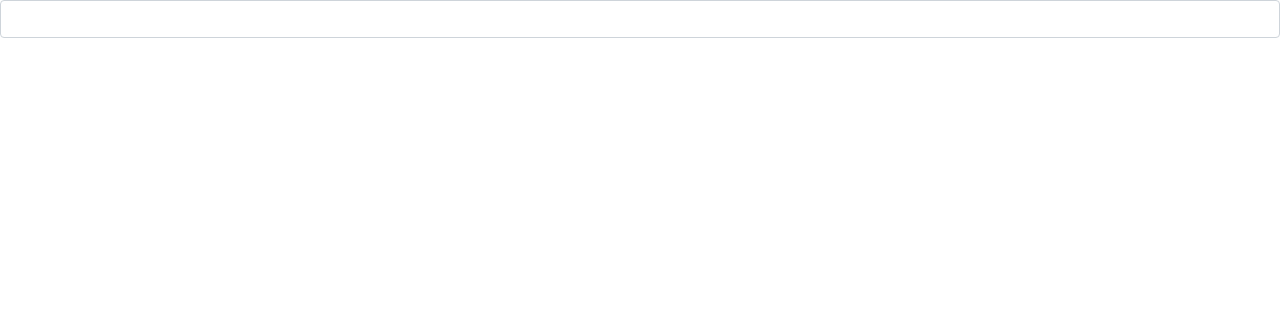
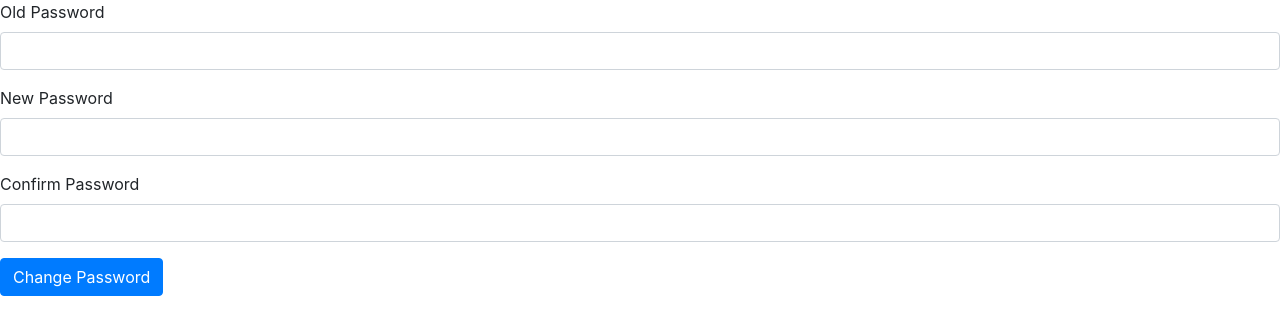
Before and after one commit to ravishrivastava/sample-ngForm, an Angular app: page / in a window 1280 px wide. Shown: the top 334 px of the page. Built offline with nearby package versions, Linux system fonts and the light colour scheme.

Commit message:
added changed password component

```diff
--- a/src/app/app.component.html
+++ b/src/app/app.component.html
@@ -1,4 +1 @@
-<!-- <course title="Course Detail">
-  <ng-content></ng-content>
-</course> -->
-<app-new-course-form></app-new-course-form>
+<change-password></change-password>
--- a/src/app/app.module.ts
+++ b/src/app/app.module.ts
@@ -7,6 +7,7 @@
 import { CourseComponent } from './course/course.component';
 import { SignupFormComponent } from './signup-form/signup-form.component';
 import { NewCourseFormComponent } from './new-course-form/new-course-form.component';
+import { ChangePasswordComponent } from './change-password/change-password.component';
 
 
 @NgModule({
@@ -14,7 +15,8 @@
     AppComponent,
     CourseComponent,
     SignupFormComponent,
-    NewCourseFormComponent
+    NewCourseFormComponent,
+    ChangePasswordComponent
   ],
   imports: [
     FormsModule,
--- /dev/null
+++ b/src/app/change-password/change-password.component.html
@@ -0,0 +1,28 @@
+<form [formGroup]="form">
+  <div class="form-group">
+    <label for="">Old Password</label>
+    <input formControlName="oldPassword" type="password" class="form-control">
+    <div class="alert alert-danger" *ngIf="oldPassword.touched && oldPassword.invalid">
+        <div *ngIf="oldPassword.errors.required">Old Password is required.</div>
+        <div *ngIf="oldPassword.errors.invalidOldPassword">Old Password is invalid.</div>
+    </div>
+  </div>
+  <div class="form-group">
+    <label for="">New Password</label>
+    <input formControlName="newPassword" type="password" class="form-control">
+    <div class="alert alert-danger" *ngIf="newPassword.touched && newPassword.invalid">
+      <div *ngIf="newPassword.errors.required">New Password is required.</div>
+    </div>
+  </div>
+  <div class="form-group">
+    <label for="">Confirm Password</label>
+    <input formControlName="confirmPassword" type="password" class="form-control">
+    <div class="alert alert-danger" *ngIf="confirmPassword.touched && confirmPassword.invalid">
+      <div *ngIf="confirmPassword.errors.required">Confirm Password is required.</div>
+    </div>
+    <div *ngIf="confirmPassword.valid && form.invalid && form.errors.passwordsShouldMatch" class="alert alert-danger">
+        Passwords do not match.
+    </div>
+  </div>
+  <button class="btn btn-primary">Change Password</button>
+</form>
--- /dev/null
+++ b/src/app/change-password/change-password.component.ts
@@ -0,0 +1,35 @@
+import { Component } from '@angular/core';
+import { FormBuilder, FormGroup, FormControl, Validators } from '@angular/forms';
+import { PasswordValidators } from './password.validators';
+
+@Component({
+  selector: 'change-password',
+  templateUrl: './change-password.component.html',
+  styleUrls: ['./change-password.component.css']
+})
+export class ChangePasswordComponent  {
+  form: FormGroup;
+
+  constructor(fb: FormBuilder) {
+    this.form = fb.group({
+      oldPassword: ['',
+      Validators.required,
+      PasswordValidators.validOldPassword
+    ],
+      newPassword: ['', Validators.required ],
+      confirmPassword: ['', Validators.required ]
+    },{
+       validator: PasswordValidators.passwordsShouldMatch
+    });
+  }
+
+  get oldPassword(){
+    return this.form.get('oldPassword');
+  }
+  get newPassword(){
+    return this.form.get('newPassword');
+  }
+  get confirmPassword(){
+    return this.form.get('confirmPassword');
+  }
+}
--- /dev/null
+++ b/src/app/change-password/password.validators.ts
@@ -0,0 +1,22 @@
+import { AbstractControl } from "@angular/forms";
+
+export class PasswordValidators{
+    static validOldPassword(control: AbstractControl){
+        return new Promise((resolve) => {
+            if(control.value !== '1234')
+            resolve( {invalidOldPassword: true});
+            else
+            resolve(null);
+        });
+    }
+
+    static passwordsShouldMatch(control: AbstractControl){
+        let newPassword = control.get('newPassword');
+        let confirmPassword = control.get('confirmPassword');
+        if(newPassword.value !== confirmPassword.value)
+            return { passwordsShouldMatch: true };
+
+        return null;
+    }
+
+}
```
Also changed, not shown: src/app/change-password/change-password.component.css (added), 1 other file (tests, documents, lock files or other folders).
